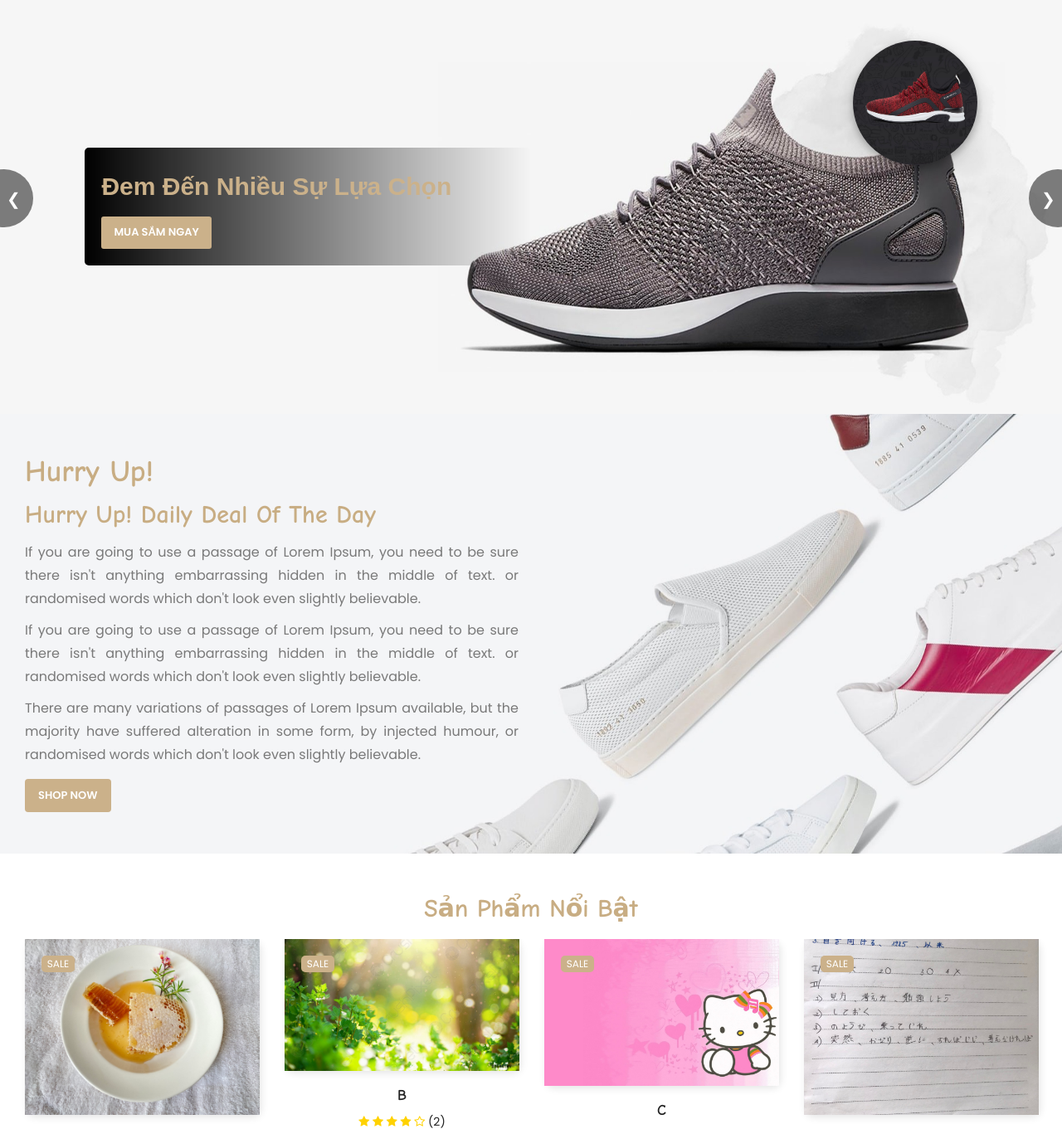
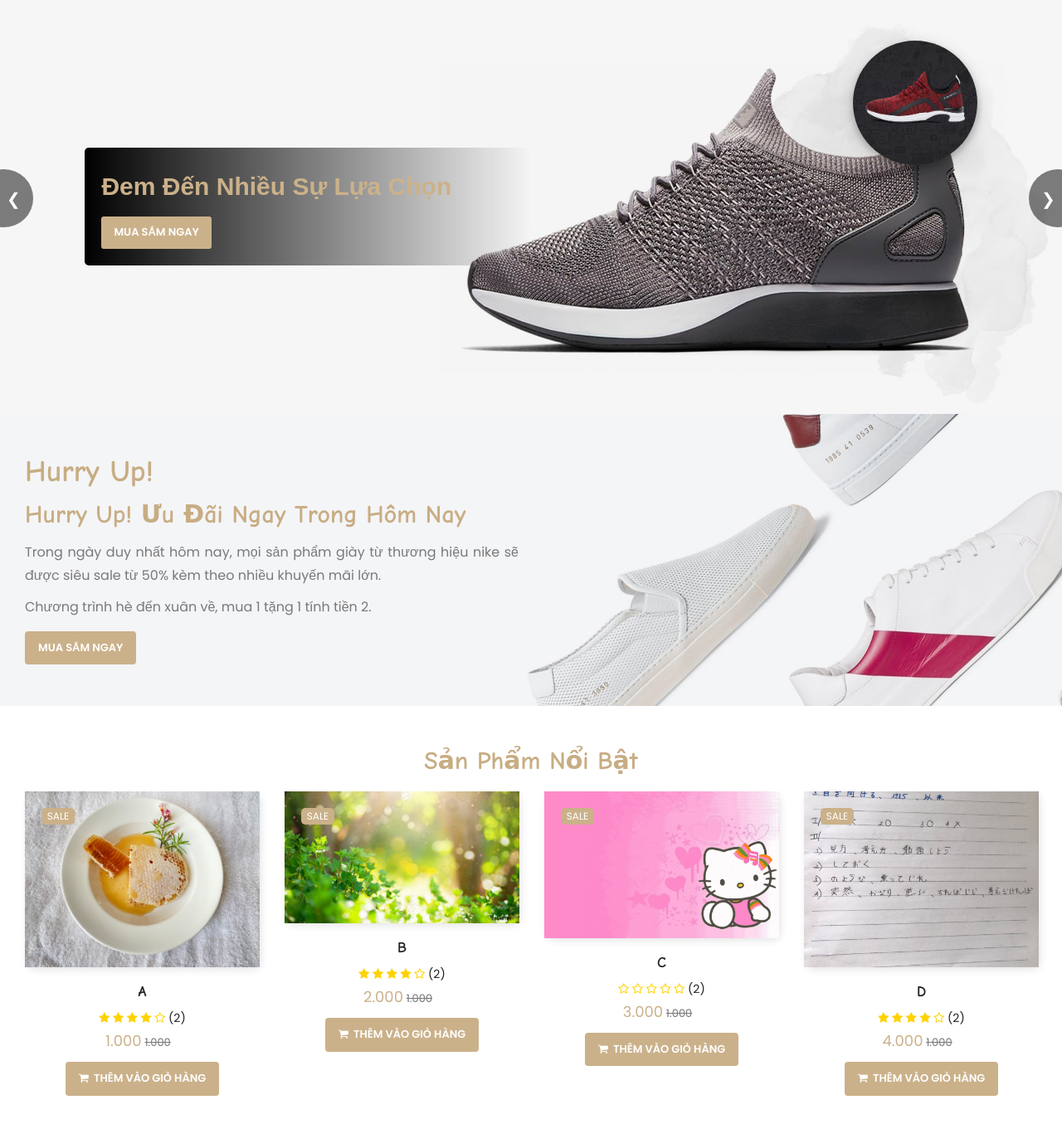
Before and after one commit to afafjl/django, a Django app: page / in a window 1280 px wide. Shown: the part 145-1506 px from the top of the page at 83% size. Run offline with Django 4.2, Linux system fonts and the light colour scheme; data comes from the database, SQL or seed files in the repository; parts of the project's set-up code (start-up, migrations or seed data) failed here and were passed over; some libraries are stand-ins or nearby versions; some web fonts are replaced.

Commit message:
Update store.html

```diff
--- a/store/templates/store/store.html
+++ b/store/templates/store/store.html
@@ -18,15 +18,15 @@
 				<div class="col-sm-6">
 					<div class="about_text wow slideInLeft">
 						<h1>Hurry Up!</h1>
-						<h2>Hurry Up! Daily Deal Of The Day</h2>
-						<p>If you are going to use a passage of Lorem Ipsum, you need to be sure there isn't anything embarrassing hidden in the middle of text. or randomised words which don't look even slightly believable.</p>
-						<p>If you are going to use a passage of Lorem Ipsum, you need to be sure there isn't anything embarrassing hidden in the middle of text. or randomised words which don't look even slightly believable.</p>
+						<h2>Hurry Up! Ưu đãi ngay trong hôm nay</h2>
+						<p>Trong ngày duy nhất hôm nay, mọi sản phẩm giày từ thương hiệu nike sẽ được siêu sale từ 50% kèm theo nhiều khuyến mãi lớn.</p>
+						<p>Chương trình hè đến xuân về, mua 1 tặng 1 tính tiền 2.</p>
 
-						<p>There are many variations of passages of Lorem Ipsum available, but the majority have suffered alteration in some form, by injected humour, or randomised words which don't look even slightly believable.</p>
+						<!-- <p>There are many variations of passages of Lorem Ipsum available, but the majority have suffered alteration in some form, by injected humour, or randomised words which don't look even slightly believable.</p> -->
 
 						<!--<h3>Contact Us</h3>
 						<h2 class="about_contact"><i class="fa fa-volume-control-phone"></i> +91-123-456-7890</h2>-->
-						<a href="{% url 'products'%}" class="btn">Shop Now</a>
+						<a href="{% url 'products'%}" class="btn">Mua Sắm Ngay</a>
 					</div>
 				</div>
 				<div class="col-sm-6">
```
